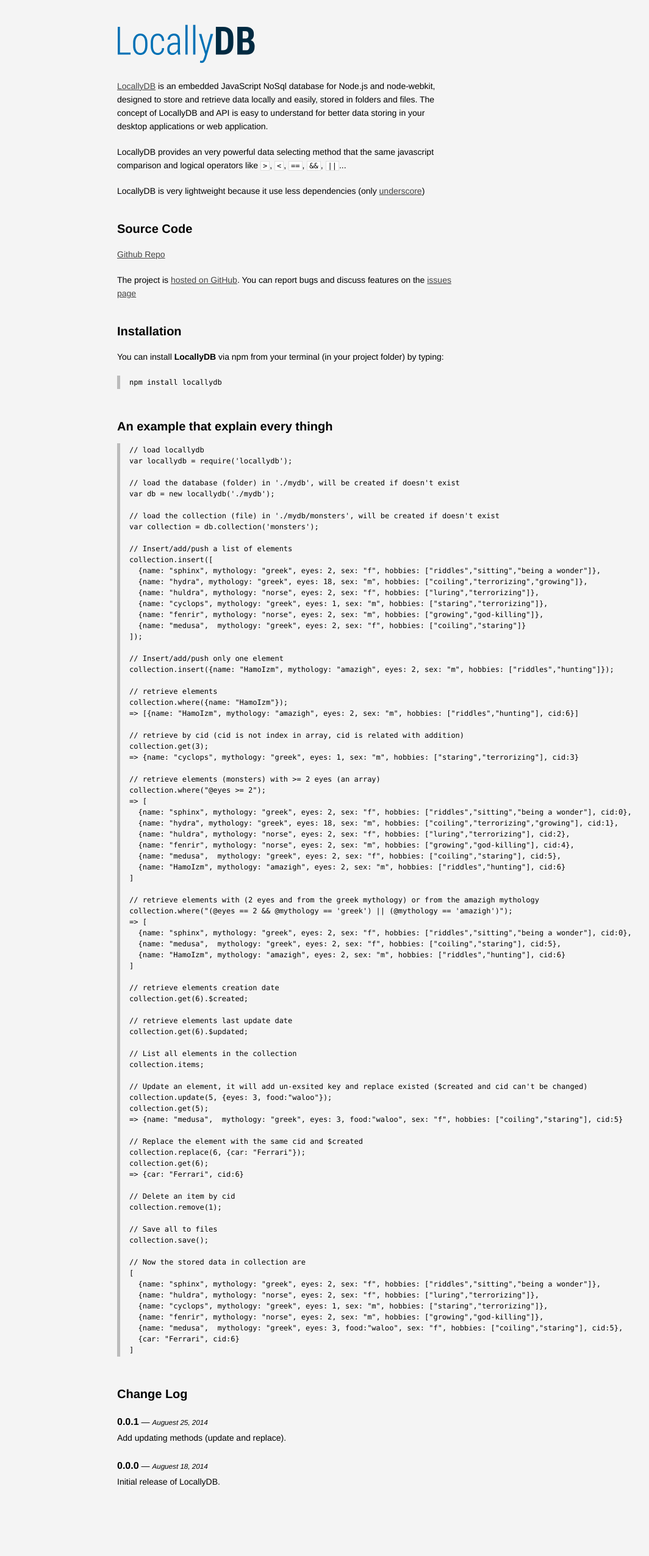
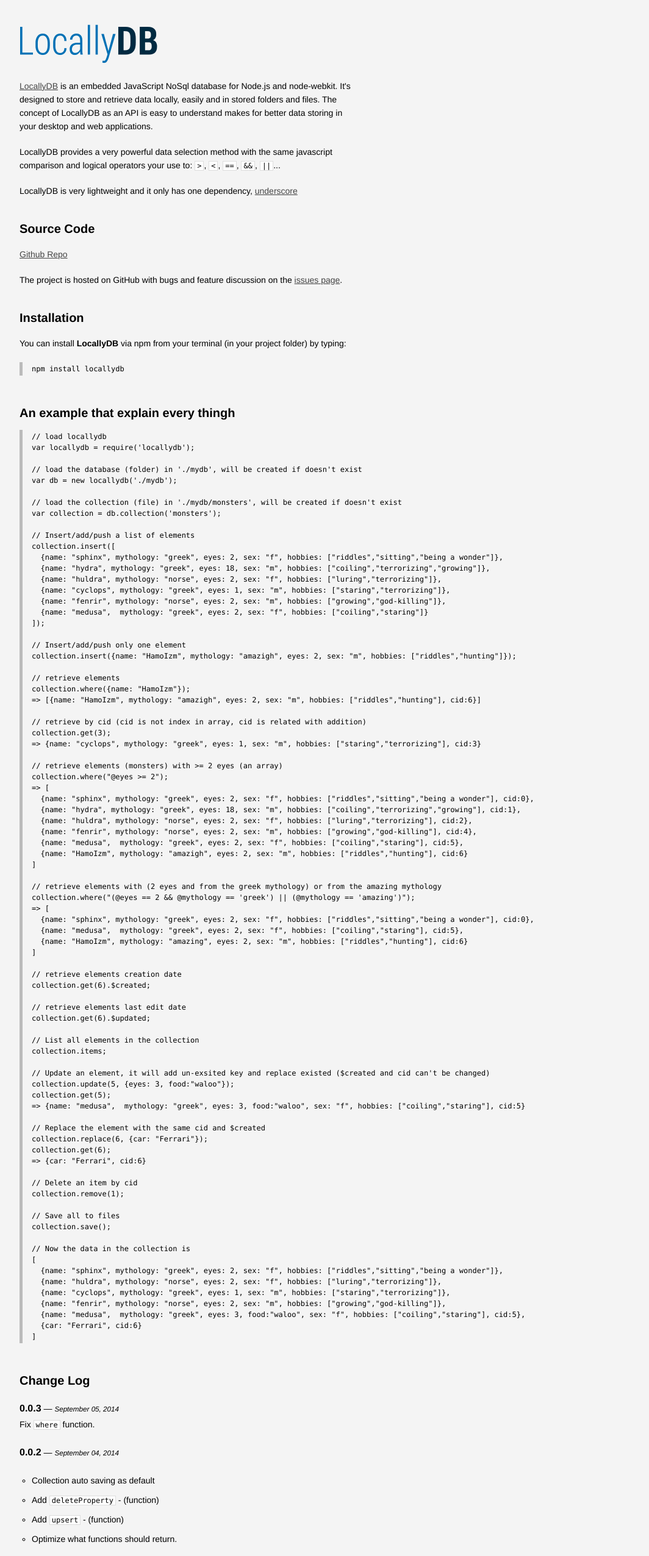
Before and after one commit to btwael/locallydb, a plain HTML site: page index.htm in a window 1280 px wide. Shown: the top 2552 px of the page at 61% size, without its empty margins (76-1140 px from the left). Before the commit the page ends 2491 px from the top, so only its background shows below. Drawn offline with Linux system fonts and the light colour scheme.

Commit message:
Correct documentation
Fix #4

```diff
--- a/index.htm
+++ b/index.htm
@@ -65,7 +65,7 @@
           }
     div.container {
       width: 550px;
-      margin: 40px 0 50px 260px;
+      margin: 40px 0 50px 100px;
     }
     img#logo {
       width: 396px;
@@ -186,26 +186,23 @@
 
     <p>
       <a href="https://github.com/btwael/locallydb">LocallyDB</a>
-       is an embedded JavaScript NoSql database for Node.js and node-webkit,
-       designed to store and retrieve data locally and easily, stored in folders and files.
-       The concept of LocallyDB and API is easy to understand for better data storing in your desktop
-       applications or web application.
+       is an embedded JavaScript NoSql database for Node.js and node-webkit. It's designed to store and retrieve data locally, easily and in stored folders and files. The concept of LocallyDB as an API is easy to understand makes for better data storing in your desktop and web applications.
     </p>
 
     <p>
-      LocallyDB provides an very powerful data selecting method that the same javascript comparison and logical operators
-      like <tt>&gt;</tt>, <tt>&lt;</tt>, <tt>==</tt>, <tt>&amp;&amp;</tt>, <tt>||</tt>...
+      LocallyDB provides a very powerful data selection method with the same javascript comparison and logical operators your use to:
+      <tt>&gt;</tt>, <tt>&lt;</tt>, <tt>==</tt>, <tt>&amp;&amp;</tt>, <tt>||</tt>...
     </p>
 
     <p>
-      LocallyDB is very lightweight because it use less dependencies (only <a href="http://underscorejs.org/">underscore</a>)
+      LocallyDB is very lightweight and it only has one dependency, <a href="http://underscorejs.org/">underscore</a>
     </p>
 
     <h2>Source Code</h2>
 
     <p><a href="https://github.com/btwael/locallydb">Github Repo</a></p>
 
-    <p>The project is <a href="https://github.com/btwael/locallydb">hosted on GitHub</a>. You can report bugs and discuss features on the <a href="https://github.com/btwael/locallydb/issues">issues page</a></p>
+    <p>The project is hosted on GitHub with bugs and feature discussion on the <a href="https://github.com/btwael/locallydb/issues">issues page</a>.</p>
 
     <h2>Installation</h2>
 
@@ -258,18 +255,18 @@
   {name: "HamoIzm", mythology: "amazigh", eyes: 2, sex: "m", hobbies: ["riddles","hunting"], cid:6}
 ]
 
-// retrieve elements with (2 eyes and from the greek mythology) or from the amazigh mythology
-collection.where("(@eyes == 2 && @mythology == 'greek') || (@mythology == 'amazigh')");
+// retrieve elements with (2 eyes and from the greek mythology) or from the amazing mythology
+collection.where("(@eyes == 2 && @mythology == 'greek') || (@mythology == 'amazing')");
 => [
   {name: "sphinx", mythology: "greek", eyes: 2, sex: "f", hobbies: ["riddles","sitting","being a wonder"], cid:0},
   {name: "medusa",  mythology: "greek", eyes: 2, sex: "f", hobbies: ["coiling","staring"], cid:5},
-  {name: "HamoIzm", mythology: "amazigh", eyes: 2, sex: "m", hobbies: ["riddles","hunting"], cid:6}
+  {name: "HamoIzm", mythology: "amazing", eyes: 2, sex: "m", hobbies: ["riddles","hunting"], cid:6}
 ]
 
 // retrieve elements creation date
 collection.get(6).$created;
 
-// retrieve elements last update date
+// retrieve elements last edit date
 collection.get(6).$updated;
 
 // List all elements in the collection
@@ -291,7 +288,7 @@
 // Save all to files
 collection.save();
 
-// Now the stored data in collection are
+// Now the data in the collection is
 [
   {name: "sphinx", mythology: "greek", eyes: 2, sex: "f", hobbies: ["riddles","sitting","being a wonder"]},
   {name: "huldra", mythology: "norse", eyes: 2, sex: "f", hobbies: ["luring","terrorizing"]},
@@ -303,6 +300,21 @@
 </pre>
 
       <h2 id="changelog">Change Log</h2>
+
+      <p id="0.0.3">
+        <b class="header">0.0.3</b> — <small><i>September 05, 2014</i></small><br>
+          Fix <tt>where</tt> function.
+      </p>
+
+      <p id="0.0.2">
+        <b class="header">0.0.2</b> — <small><i>September 04, 2014</i></small><br>
+          <ul>
+            <li>Collection auto saving as default</li>
+            <li>Add <tt>deleteProperty</tt> - (function)</li>
+            <li>Add <tt>upsert</tt> - (function)</li>
+            <li>Optimize what functions should return.</li>
+          </ul>
+      </p>
 
       <p id="0.0.1">
         <b class="header">0.0.1</b> — <small><i>Auguest 25, 2014</i></small><br>
```
